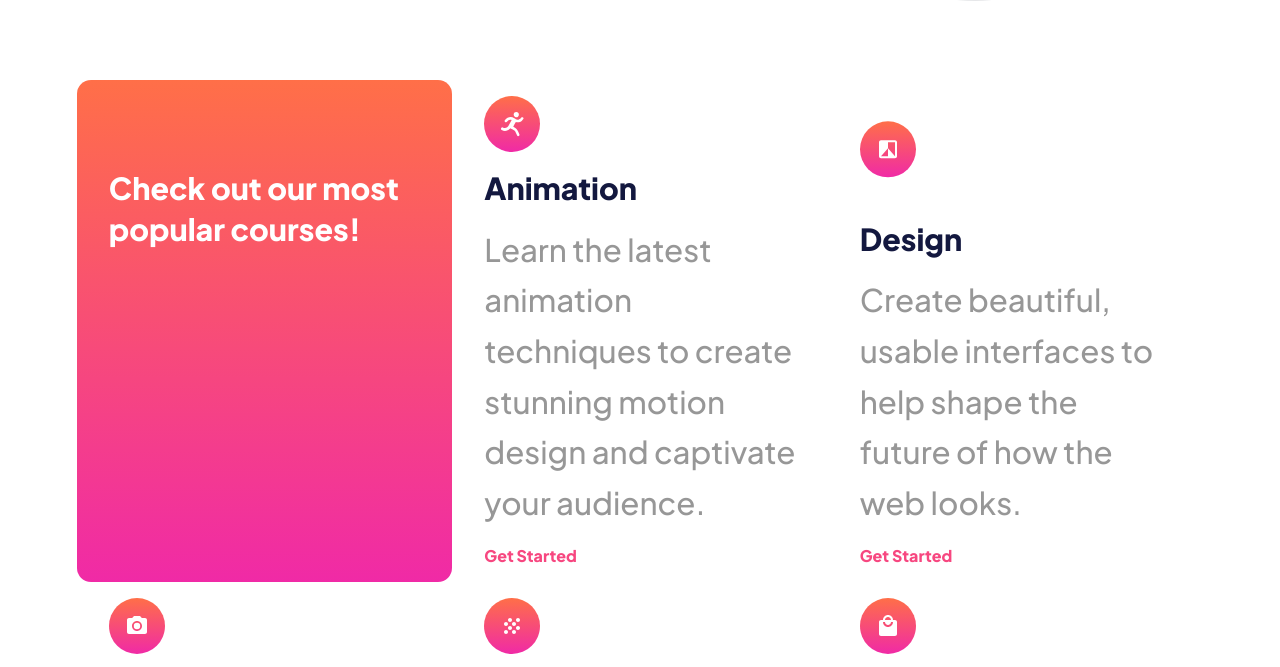
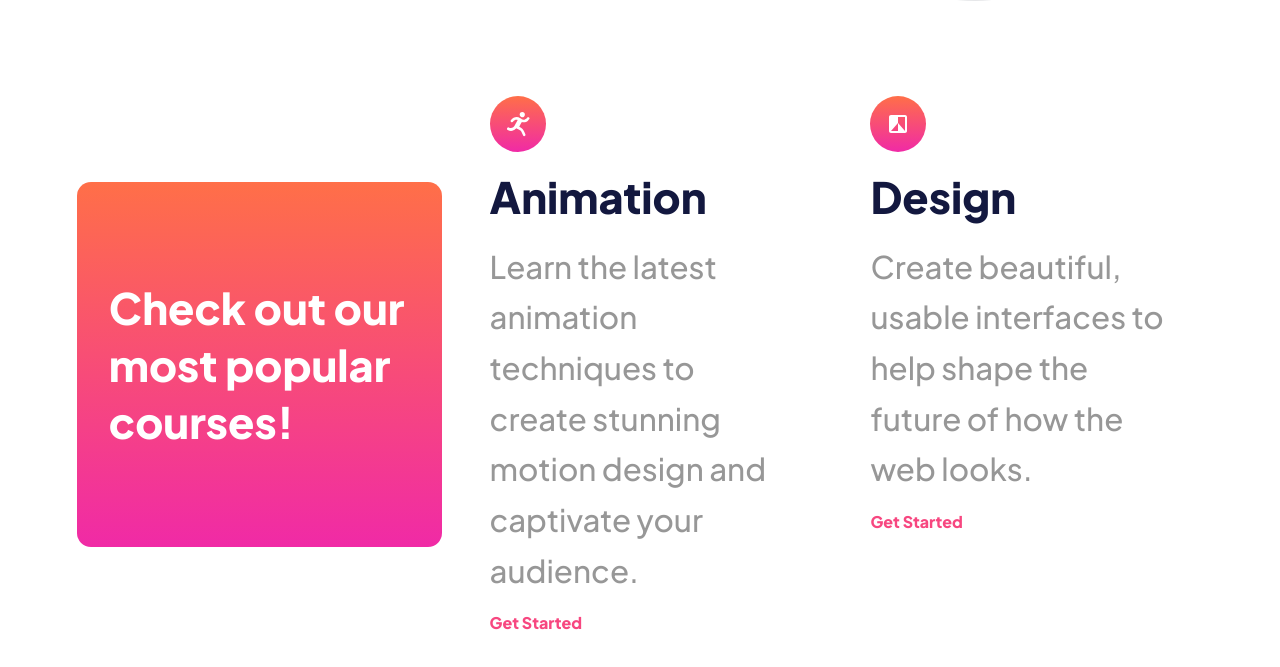
Before and after one commit to spiritoftime/frontend-mentor-skilled-landing-page, a plain HTML site: page index.html in a window 1280 px wide. Shown: the part 894-1561 px from the top of the page. Drawn offline with Linux system fonts and the light colour scheme.

Commit message:
improved grid section and change font-size for h2 tag

```diff
--- a/styles/queries.css
+++ b/styles/queries.css
@@ -28,14 +28,24 @@
   }
   .courses-section {
     display: grid;
-    grid-template-columns: repeat(2, 1fr);
+    grid-template-columns: repeat(2, minmax(18rem, 1fr));
+    gap: 1rem;
+    align-content: center;
+    align-items: self-start;
+  }
+  .introduction-div {
+    margin: auto 0 auto 0;
+    /*  make a square */
+    aspect-ratio: 1 / 1;
+    display: flex;
+    align-items: center;
   }
   .subsection-header {
-    padding-top: 18%;
+    padding: 12% 0%;
   }
 }
-@media (min-width: 1000px) {
+@media (min-width: 1200px) {
   .courses-section {
-    grid-template-columns: repeat(3, 1fr);
+    grid-template-columns: repeat(3, minmax(18rem, 1fr));
   }
 }
--- a/styles/styles.css
+++ b/styles/styles.css
@@ -48,7 +48,7 @@ img {
   /* border-radius: 14px 14px 0 0; */
 }
 p {
-  font-size: clamp(1rem, 0.75rem + 1.5vw, 4rem);
+  font-size: clamp(1rem, 0.75rem + 1.5vw, 3rem);
   line-height: 1.625;
 }
 .btn {
@@ -73,7 +73,7 @@ p {
   width: clamp(5rem, 5rem + 1vw, 10rem);
 }
 h2 {
-  font-size: clamp(1.5rem, 1.5rem + 0.5vw, 6rem);
+  font-size: clamp(1.5rem, 1.5rem + 1.5vw, 6rem);
   line-height: 1.33;
 }
 
```
